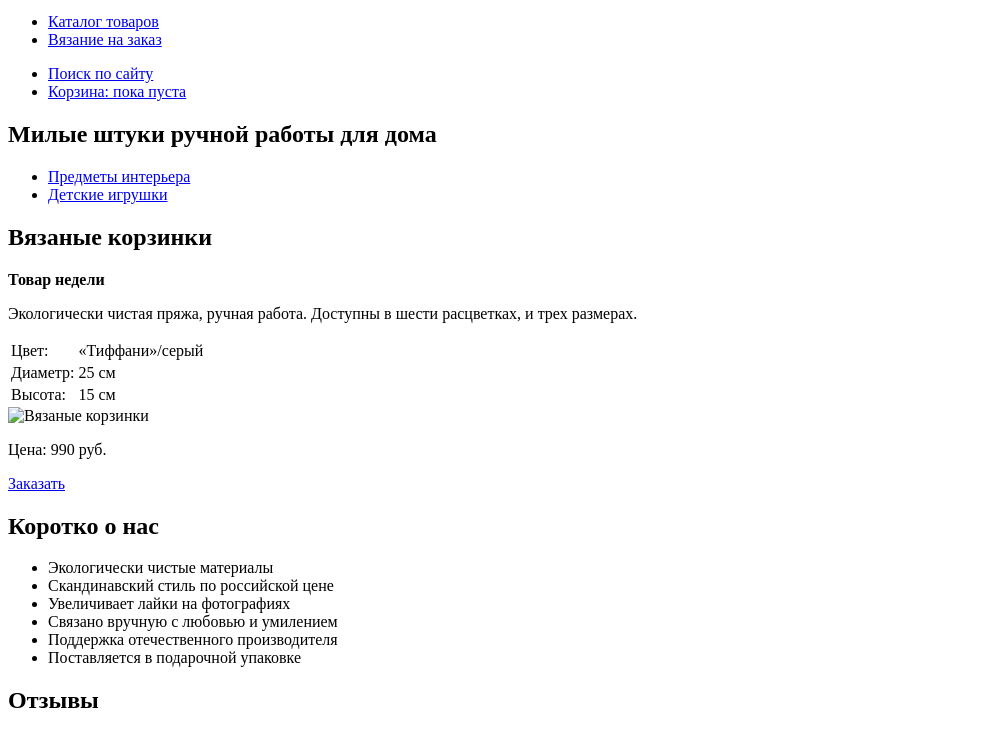
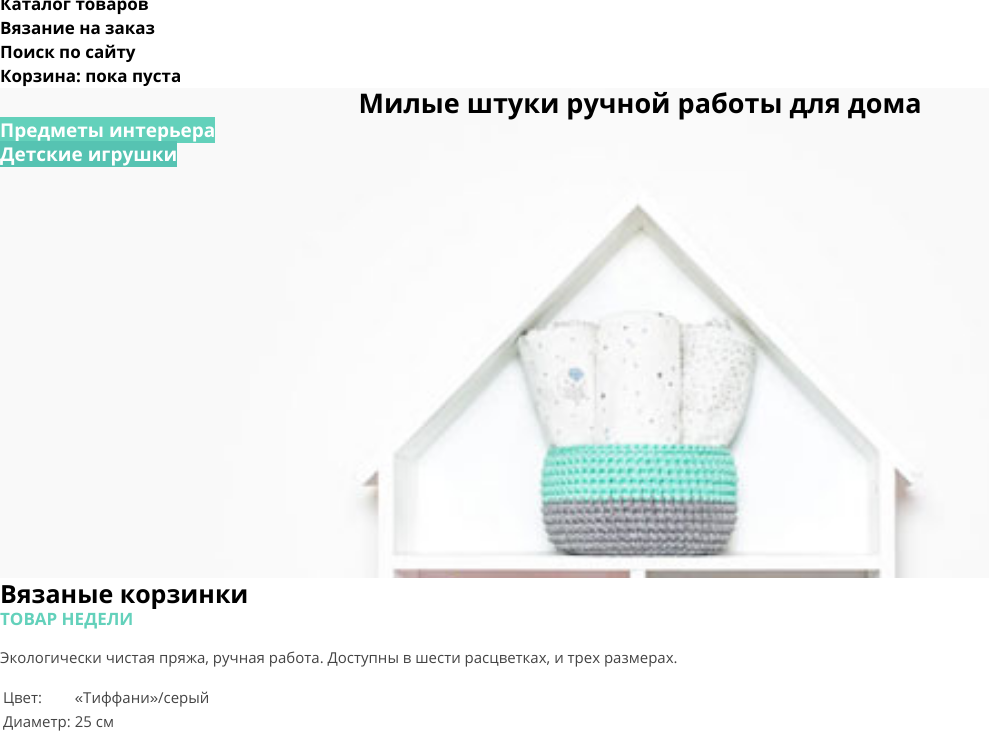
Before and after one commit to nikitadnet/491209-mishka, a website: page source/index.html in a window 1280 px wide. Shown: the part 71-802 px from the top of the page, without its empty margins (0-989 px from the left). Drawn offline with nearby package versions, Linux system fonts and the light colour scheme; files that its build step writes are made by us from their sources; files whose address does not match are found by name.

Commit message:
Добавляет стили главной на проверку

```diff
--- a/source/index.html
+++ b/source/index.html
@@ -3,6 +3,7 @@
 <head>
   <meta charset="UTF-8">
   <title>Мишка</title>
+  <link rel="stylesheet" href="css/style.css">
 </head>
 <body>
   <header class="header">
@@ -21,10 +22,10 @@
       </ul>
       <ul class="main-nav__list user-list">
         <li class="user-list__item">
-          <a class="user-list__search" href="#">Поиск по сайту</a>
+          <a class="user-list__link user-list__link--search" href="#">Поиск по сайту</a>
         </li>
         <li class="user-list__item">
-          <a class="user-list__basket" href="#">Корзина: пока пуста</a>
+          <a class="user-list__link user-list__link--basket" href="#">Корзина: пока пуста</a>
         </li>
       </ul>
     </nav>
@@ -34,10 +35,10 @@
     <h1 class="banner__title">Милые штуки ручной работы для дома</h1>
     <ul class="banner__list">
       <li class="banner__item">
-        <a class="banner__link" href="#">Предметы интерьера</a>
+        <a class="banner__link banner__link--items" href="#">Предметы интерьера</a>
       </li>
       <li class="banner__item">
-        <a class="banner__link" href="#">Детские игрушки</a>
+        <a class="banner__link banner__link--toys" href="#">Детские игрушки</a>
       </li>
     </ul>
   </section>
@@ -63,7 +64,7 @@
       </tr>
     </table>
     <div class="featured__image">
-      <img src="img/featured.jpg" alt="Вязаные корзинки" width="260" height="315">
+      <img src="img/triple-set-mobile@1x.jpg" alt="Вязаные корзинки" width="260" height="315">
     </div>
     <p class="feature__price">
       Цена: 990 руб.
--- /dev/null
+++ b/source/sass/blocks/about.scss
@@ -0,0 +1,19 @@
+.about__title {
+  margin: 0;
+  padding: 0;
+
+  font-size: 25px;
+  line-height: 30px;
+}
+
+.about__advantages {
+  margin: 0;
+  padding: 0;
+
+  list-style: none;
+}
+
+.about__item {
+  font-size: 17px;
+  line-height: 20px;
+}
--- /dev/null
+++ b/source/sass/blocks/banner.scss
@@ -0,0 +1,39 @@
+.banner {
+  min-height: 490px;
+
+  text-align: center;
+
+  background-image: url(../img/hero-mobile@1x.jpg);
+  background-repeat: no-repeat;
+  background-size: cover;
+}
+
+.banner__title {
+  margin: 0;
+  padding: 0;
+
+  font-size: 27px;
+  line-height: 30px;
+}
+
+.banner__list {
+  margin: 0;
+  padding: 0;
+
+  text-align: left;
+
+  list-style: none;
+}
+
+.banner__link {
+  font-size: 19px;
+  line-height: 24px;
+  color: #ffffff;
+  text-decoration: none;
+  &--items {
+    background-color: #63d1bb;
+  }
+  &--toys {
+    background-color: #56c3b2;
+  }
+}
--- /dev/null
+++ b/source/sass/blocks/button.scss
@@ -0,0 +1,12 @@
+.button {
+  box-sizing: border-box;
+
+  font-size: 17px;
+  line-height: 20px;
+  color: #444444;
+  text-decoration: none;
+  text-transform: uppercase;
+  text-align: center;
+
+  border: 2px solid #444444;
+}
--- /dev/null
+++ b/source/sass/blocks/featured.scss
@@ -0,0 +1,39 @@
+.featured__title {
+  margin: 0;
+  padding: 0;
+
+  font-size: 25px;
+  line-height: 30px;
+}
+
+.featured__label {
+  font-size: 17px;
+  line-height: 20px;
+  color: #63d1bb;
+  text-transform: uppercase;
+}
+
+.featured__description {
+  font-family: "Open Sans", Arial, sans-serif;
+  font-size: 15px;
+  line-height: 24px;
+  color: #444444;
+}
+
+.featured__table {
+  font-family: "Open Sans", Arial, sans-serif;
+  font-size: 15px;
+  line-height: 20px;
+  color: #444444;
+}
+
+.featured__table-row {
+  border-bottom: 1px solid #ececec;
+}
+
+.feature__price {
+  font-size: 17px;
+  line-height: 24px;
+  text-align: center;
+  color: #444444;
+}
--- /dev/null
+++ b/source/sass/blocks/header.scss
@@ -0,0 +1,3 @@
+.header {
+
+}
--- /dev/null
+++ b/source/sass/blocks/main-nav.scss
@@ -0,0 +1,19 @@
+.main-nav__list {
+  margin: 0;
+  padding: 0;
+
+  font-size: 17px;
+  line-height: 24px;
+
+  list-style: none;
+}
+
+.site-list__link {
+  color: #000000;
+  text-decoration: none;
+}
+
+.user-list__link {
+  color: #000000;
+  text-decoration: none;
+}
--- /dev/null
+++ b/source/sass/blocks/reviews.scss
@@ -0,0 +1,7 @@
+.reviews__title {
+  margin: 0;
+  padding: 0;
+
+  font-size: 25px;
+  line-height: 30px;
+}
--- /dev/null
+++ b/source/sass/fonts.scss
@@ -0,0 +1,15 @@
+@font-face {
+  font-family: "Open Sans";
+  src: url(../fonts/opensans.woff) format("woff"),
+      url(../fonts/opensans.woff2) format("woff2");
+  font-style: normal;
+  font-weight: normal;
+}
+
+@font-face {
+  font-family: "Open Sans Bold";
+  src: url(../fonts/opensansbold.woff) format("woff"),
+      url(../fonts/opensansbold.woff2) format("woff2");
+  font-style: normal;
+  font-weight: normal;
+}
--- /dev/null
+++ b/source/sass/style.scss
@@ -0,0 +1,18 @@
+@import "fonts.scss";
+
+body {
+  margin: 0;
+  padding: 0;
+
+  font-family: "Open Sans Bold", Arial, sans-serif;
+  color: #000000;
+}
+
+@import "variables.scss";
+@import "blocks/button.scss";
+@import "blocks/header.scss";
+@import "blocks/main-nav.scss";
+@import "blocks/banner.scss";
+@import "blocks/featured.scss";
+@import "blocks/about.scss";
+@import "blocks/reviews.scss";
```
Also changed, not shown: source/sass/variables.scss (added).
